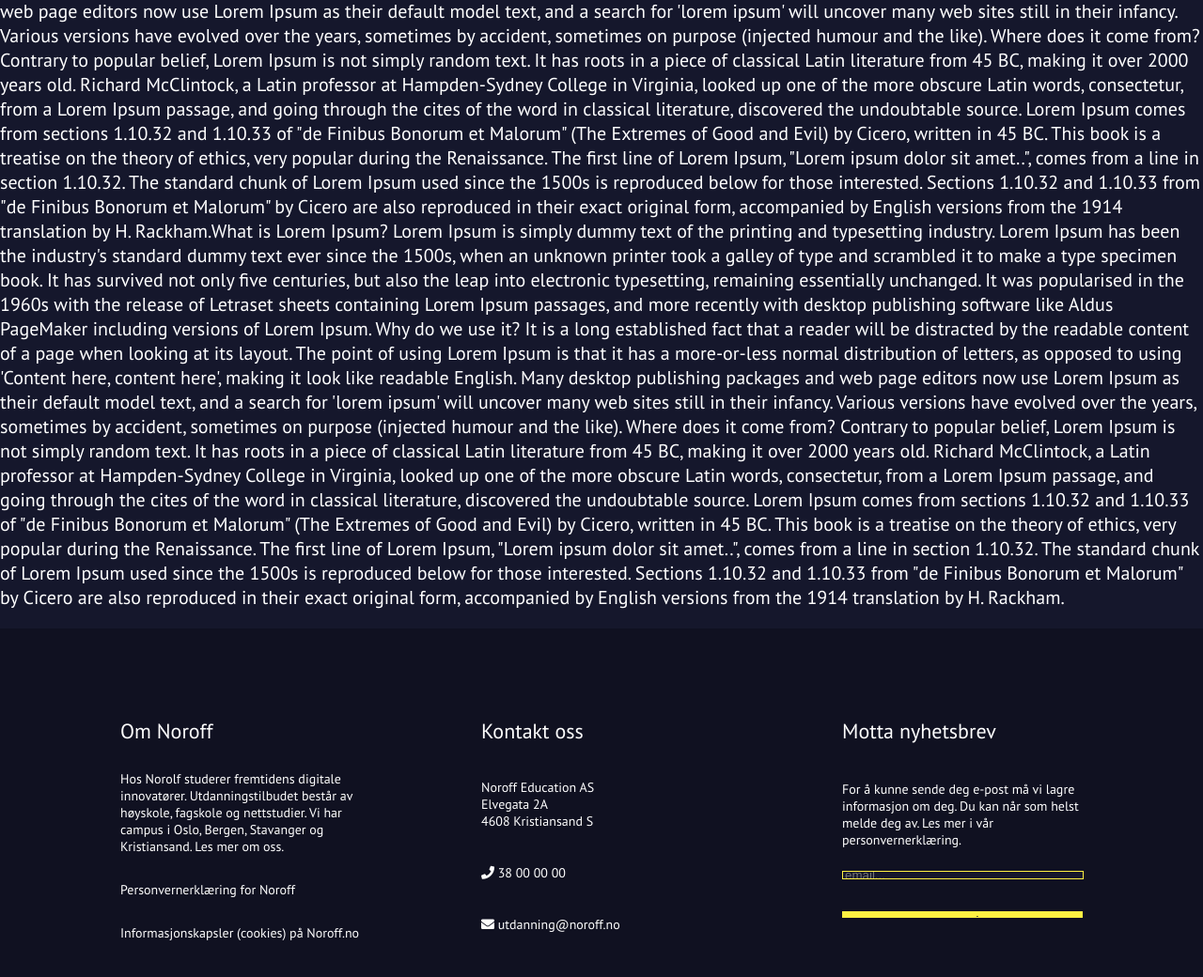
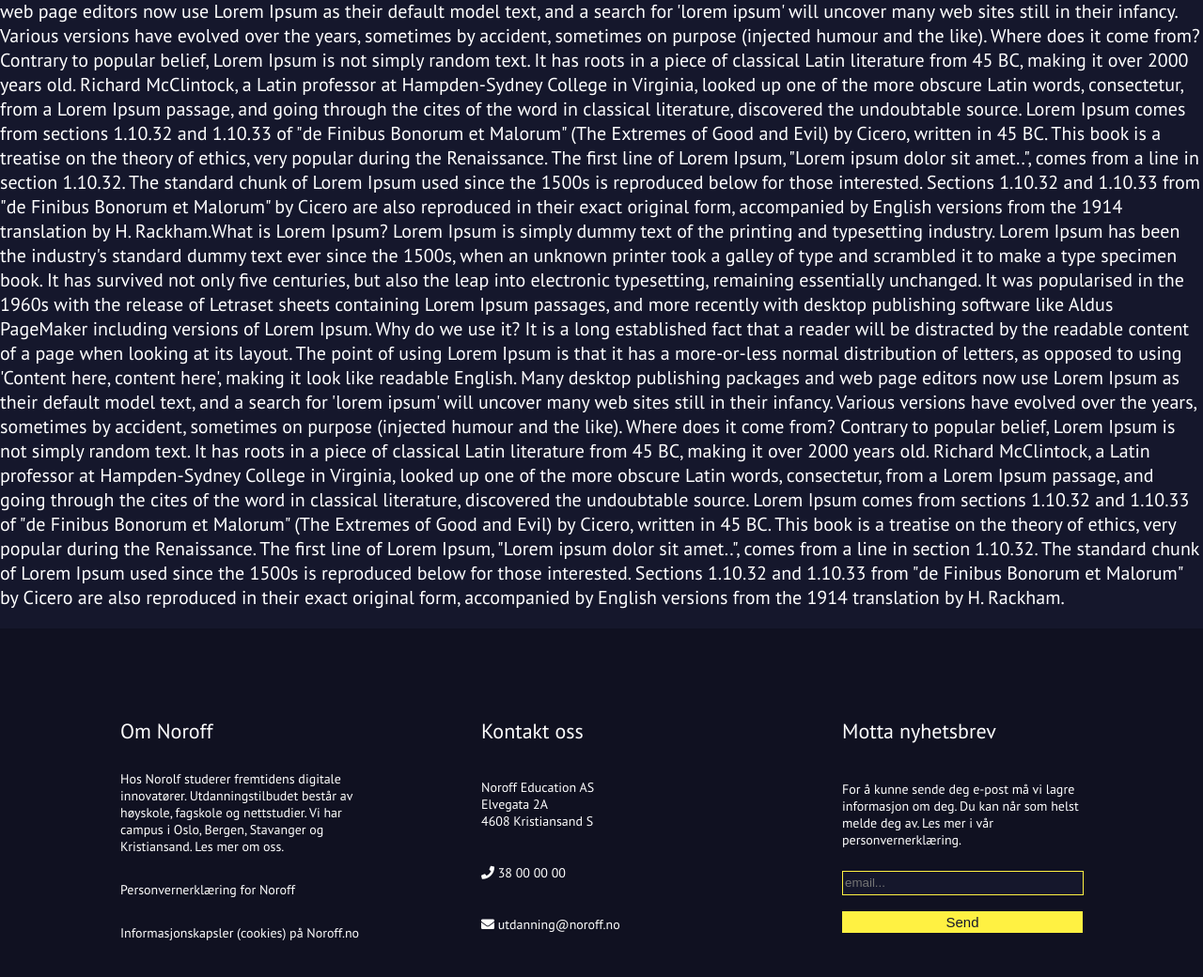
Before and after one commit to RemanoVictor/Workflow_CA, a plain HTML site: page navbar_footer.html in a window 1280 px wide. Shown: the part 1009-2049 px from the top of the page at 94% size. Drawn offline with Linux system fonts and the light colour scheme.

Commit message:
opdatering på footer

```diff
--- a/navbar_footer.html
+++ b/navbar_footer.html
@@ -125,7 +125,7 @@
                     background-color: #15172c;
                     color: white;
                     width: 98%;
-                    height: 10%;
+                    height: 50%;
                     margin-bottom: 1em;
                 }
 
@@ -134,7 +134,7 @@
                     background-color: #fff142;
                     color: #15172c;
                     width: 100%;
-                    height: 14%;
+                    height: 50%;
                     margin-bottom: 1em;
                     font-size: 15px;
                 }
```
